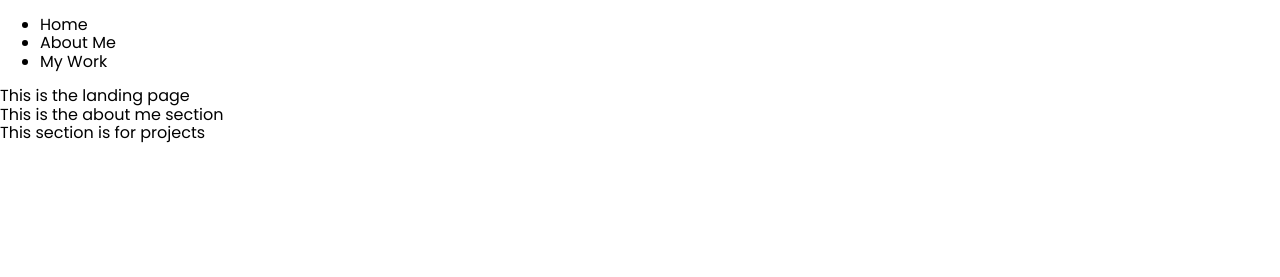
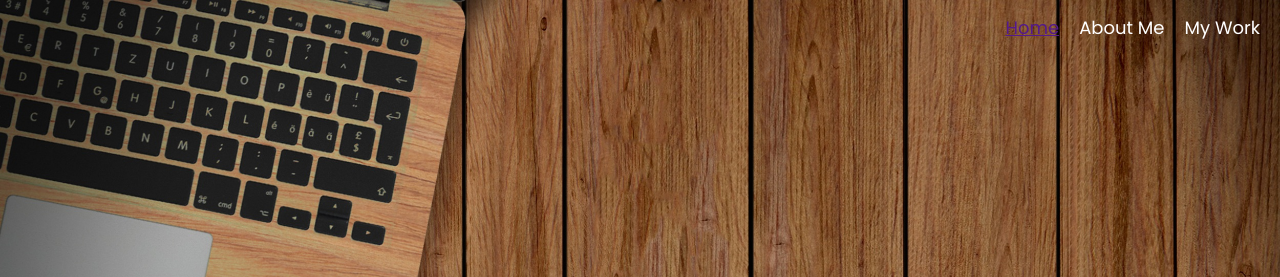
Before and after one commit to Coltonb-boop/Coltonb-boop.github.io, a website: page index.html in a window 1280 px wide. Shown: the top 277 px of the page. Drawn offline with Linux system fonts and the light colour scheme.

Commit message:
Break for food.
Worked on landing page. Added bg and adjusted minutia.

```diff
--- a/index.html
+++ b/index.html
@@ -15,7 +15,9 @@
   <header>
     <nav>
       <ul>
-        <li>Home</li>
+        <li>
+          <a href="">Home</a>
+        </li>
         <li>About Me</li>
         <li>My Work</li>
       </ul>
@@ -23,17 +25,22 @@
   </header>
 
   <!-- Landing -->
-  <section>
-    This is the landing page
+  <section class="landing__section">
+    <span class="landing__section--name">
+      <h1>Colton Bitz</h1>
+    </span>
+    <span class="landing__section--title">
+      Full Stack Developer
+    </span>
   </section>
 
   <!-- About Me -->
-  <section>
+  <section class="about__section">
     This is the about me section
   </section>
 
   <!-- Projects -->
-  <section>
+  <section class="projects__section">
     This section is for projects
   </section>
 
--- a/src/index.css
+++ b/src/index.css
@@ -24,7 +24,58 @@
   .125em 0.125em 0.25em rgba(0,0,0,.15);
 }
 
+@media (min-width: 800px) {
+  :root {
+    --fs-h1: 4.5rem;
+    --fs-h2: 3.75rem;
+    --fs-h3: 1.5rem;
+    --fs-body: 1.125rem;
+  }
+}
+
 body {
   font-family: var(--ff-primary);
-  font-size: 1rem;
+  font-size: var(--fs-body);
 }
+
+h1 { font-size: var(--fs-h1); }
+
+nav {
+  position: absolute;
+  width: 100vw;
+  height: 5vh;
+  color: #FFFFFF;
+}
+
+nav > ul {
+  display: flex;
+  list-style-type: none;
+  flex-direction: row;
+  justify-content: flex-end;
+  padding-right: 10px;
+}
+
+nav li {
+  padding: 0 10px;
+}
+
+.landing__section {
+  background-image: url('/public/bg-landing.jpg');
+  background-size: cover;
+  height: 95vh;
+  color: #FFFFFF;
+  display: flex;
+  flex-direction: column;
+  justify-content: center;
+  align-items: center;
+}
+
+.about__section {
+  background-color: #FFFFFF;
+  height: 100vh;
+}
+
+.projects__section {
+  background-color: #545454;
+  height: 100vh;
+}
```
Also changed, not shown: public/bg-landing.jpg (added).
